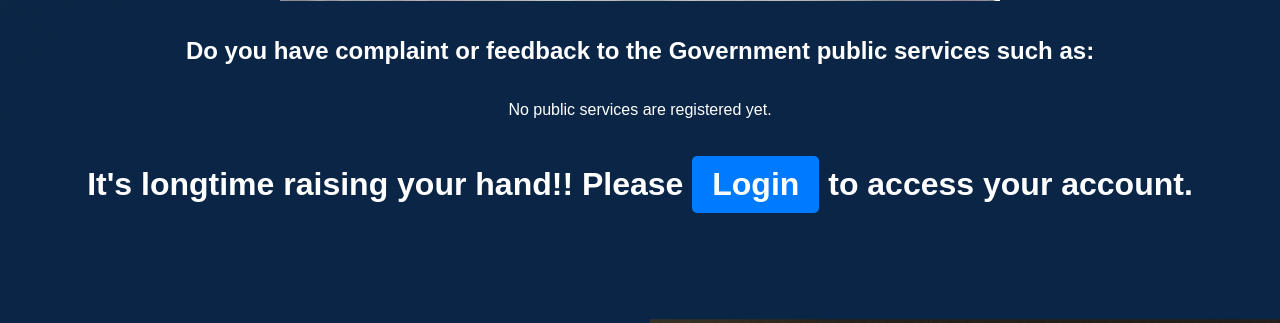
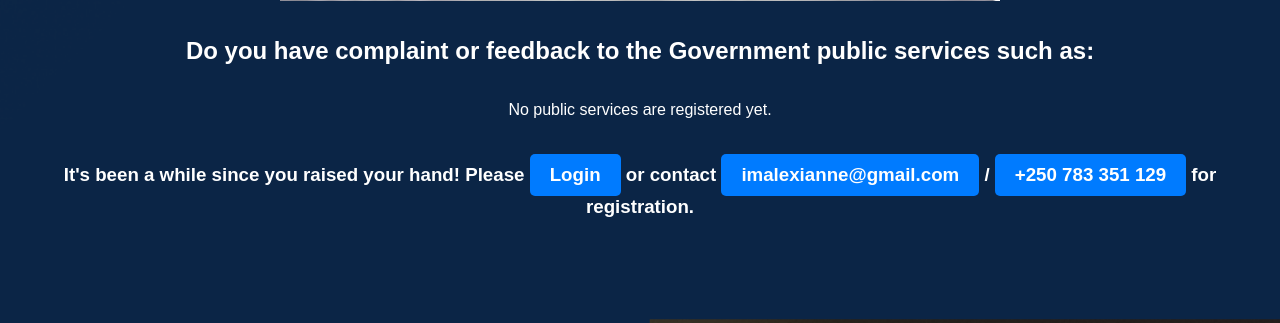
Before and after one commit to imalexianne/Citizen-Complaints, a Django app: page / in a window 1280 px wide. Shown: the part 557-880 px from the top of the page. Run offline with Django 4.2, Linux system fonts and the light colour scheme; data that the repository does not hold is empty.

Commit message:
Adding contact

```diff
--- a/ccesapp/templates/index.html
+++ b/ccesapp/templates/index.html
@@ -31,8 +31,13 @@
         </div>
 
         <div class="welcome">
-            <h1>It's longtime raising your hand!! Please <a href="/login/" class="login-button">Login</a> to access your account.  </h1>
-               </div>
+            <h3>
+                It's been a while since you raised your hand! Please
+                <a href="/login/" class="login-button">Login</a>
+                or contact <a href="mailto:imalexianne@gmail.com" class="login-button">imalexianne@gmail.com</a> /
+                <a href="tel:+250783351129" class="login-button">+250 783 351 129</a> for registration.
+            </h3>
+        </div>
 
 
 </body>
```
